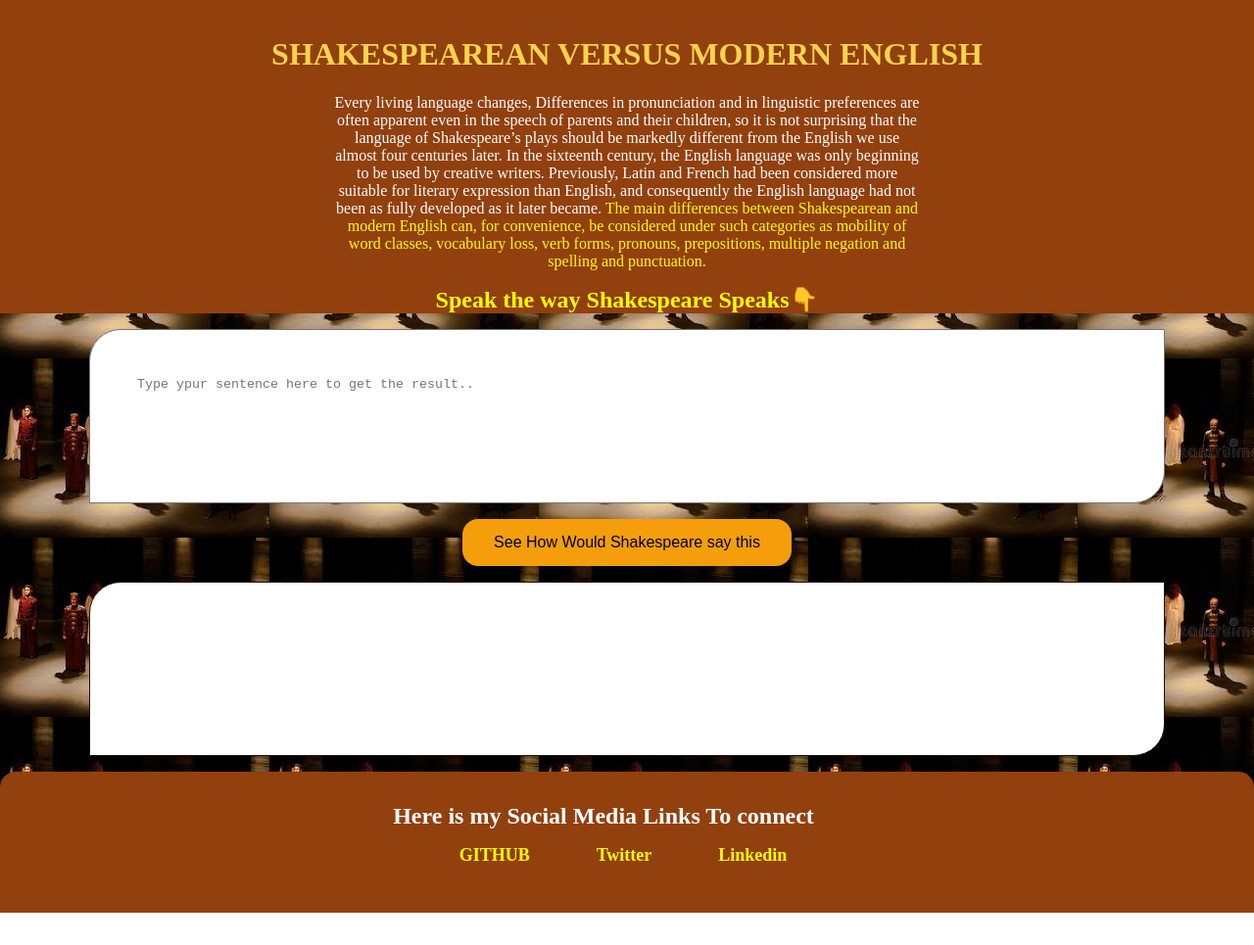
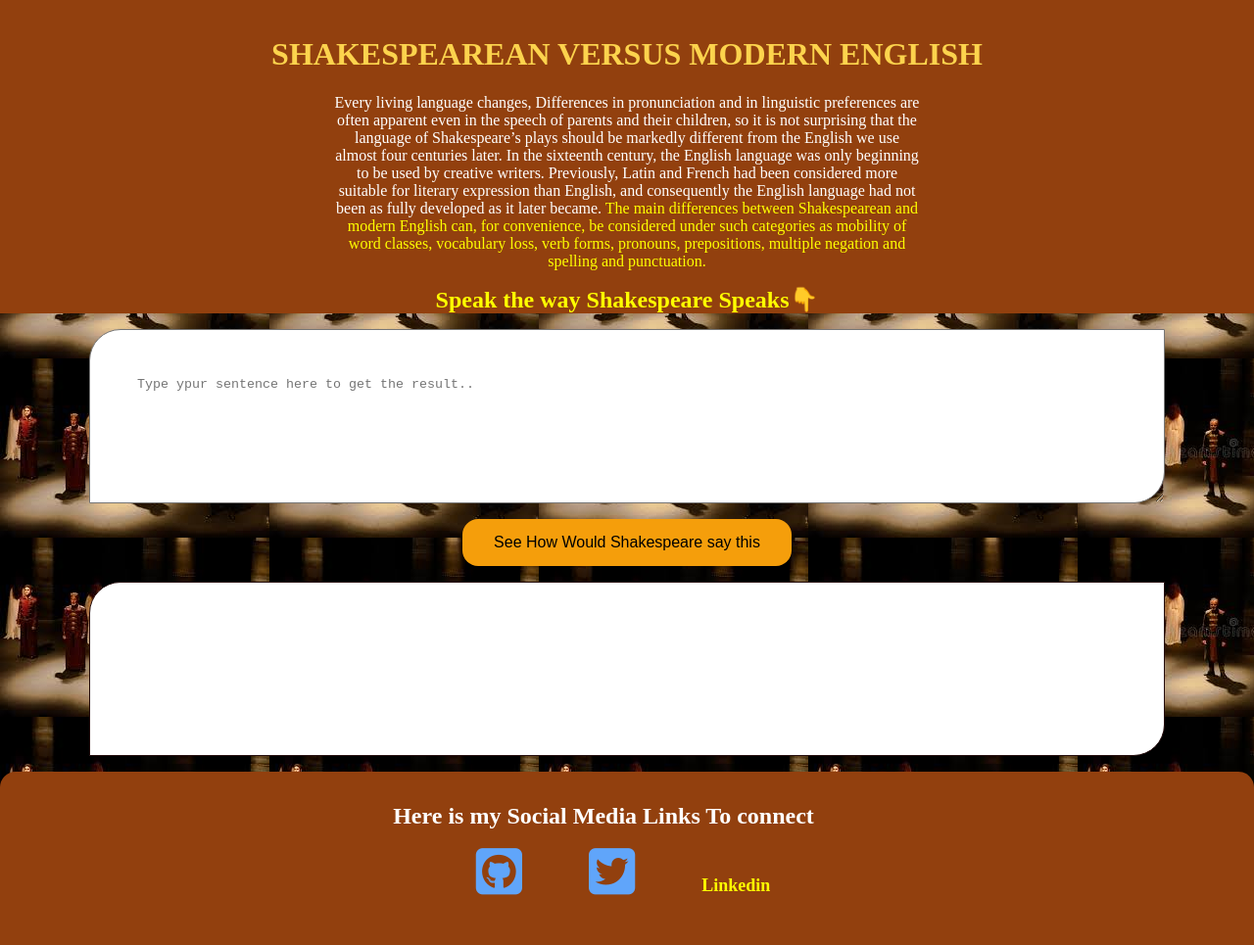
Before and after one commit to Rohan-154/Shakespeare-way, a plain HTML site: page index.html in a window 1280 px wide. Shown: the whole page at 98% size. Before the commit the page ends 932 px from the top, so only its background shows below. Drawn offline with Linux system fonts and the light colour scheme.

Commit message:
App ready

```diff
--- a/index.html
+++ b/index.html
@@ -5,7 +5,9 @@
     <meta http-equiv="X-UA-Compatible" content="IE=edge" />
     <meta name="viewport" content="width=device-width, initial-scale=1.0" />
     <title>shakespeare-way</title>
+
     <link href="/styles.css" rel="stylesheet" />
+    <script src="https://kit.fontawesome.com/c9ffd32afb.js" crossorigin="anonymous"></script>
 
     <style>
       textarea {
@@ -70,11 +72,16 @@
       <div class="footer-header">Here is my Social Media Links To connect</div>
       <ul class="social links list-non-bullet" >
         <li class="list-item-inline">
-          <a class="link" href= "https://github.com/Rohan-154">GITHUB</a>
+          <a class="link" href= "https://github.com/Rohan-154"><i class="fab fa-github-square fa-3x" ></i></a>
         </li>
-        <li class="list-item-inline"> <a class="link" href="https://twitter.com/Rohan_415?s=09"> Twitter</a>
+         <li class="list-item-inline"> <a class="link" href="https://twitter.com/Rohan_415?s=09"> <i class="fab fa-twitter-square fa-3x"></i></a>
         </li>
-        <li class="list-item-inline"> <a class="link" href="https://www.linkedin.com/in/rohan-dubey-2854b9201" >Linkedin</a>
+        <li class="list-item-inline"> <a class="link" href="https://www.linkedin.com/in/rohan-dubey-2854b9201" >Linkedin
+        </a>
+          </li>
+          </ul>
+
+          </footer>
 
   </body>
   </html>
--- a/styles.css
+++ b/styles.css
@@ -72,12 +72,14 @@ button {
     font-size: large;
     font-weight: bold;
 
+
 }
 
 .footer .footer-header {
     font-weight: bold;
     font-size: x-large;
     color: white;
+
 
 }
 
@@ -91,3 +93,11 @@ button {
 .span {
     color: yellow;
 }
+.fab {
+    color: #60A5FA;
+
+
+}
+.link{
+    size: 100vh;
+}
```
